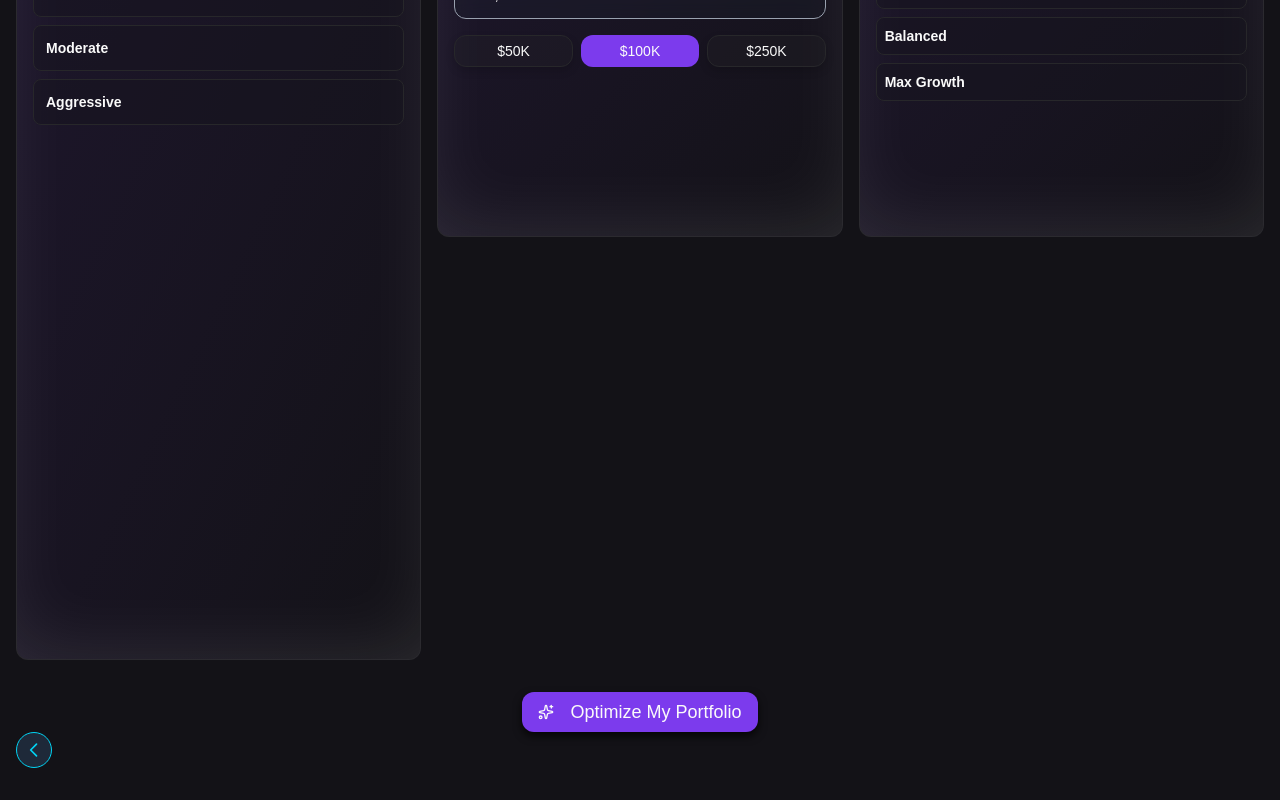
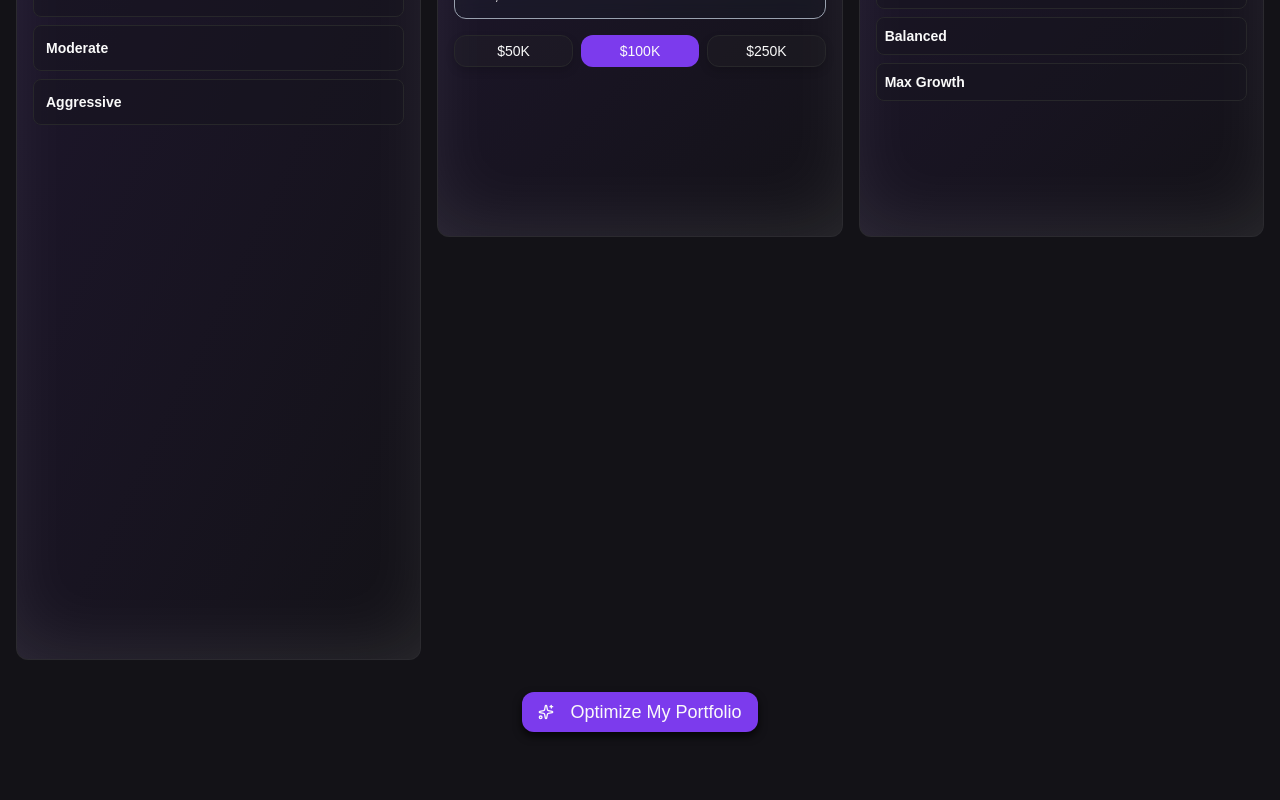
Before and after one commit to kaymansour/cryptonizer, a Next.js app in the folder frontend/: page /portfolio in a window 1280 px wide. Shown: the part 862-1662 px from the top of the page. After the commit the page ends 1626 px from the top, so only its background shows below. Built offline with nearby package versions, Linux system fonts and the light colour scheme; no server answers.

Commit message:
removed back button

```diff
--- a/frontend/src/app/portfolio/page.tsx
+++ b/frontend/src/app/portfolio/page.tsx
@@ -169,7 +169,6 @@
             </Button>
           </div>
           <PortfolioResults result={result} />
-          <BackToMain />
         </div>
       </div>
     );
@@ -514,8 +513,6 @@
             )}
           </Button>
         </div>
-
-        <BackToMain />
       </div>
     </div>
   );
```
